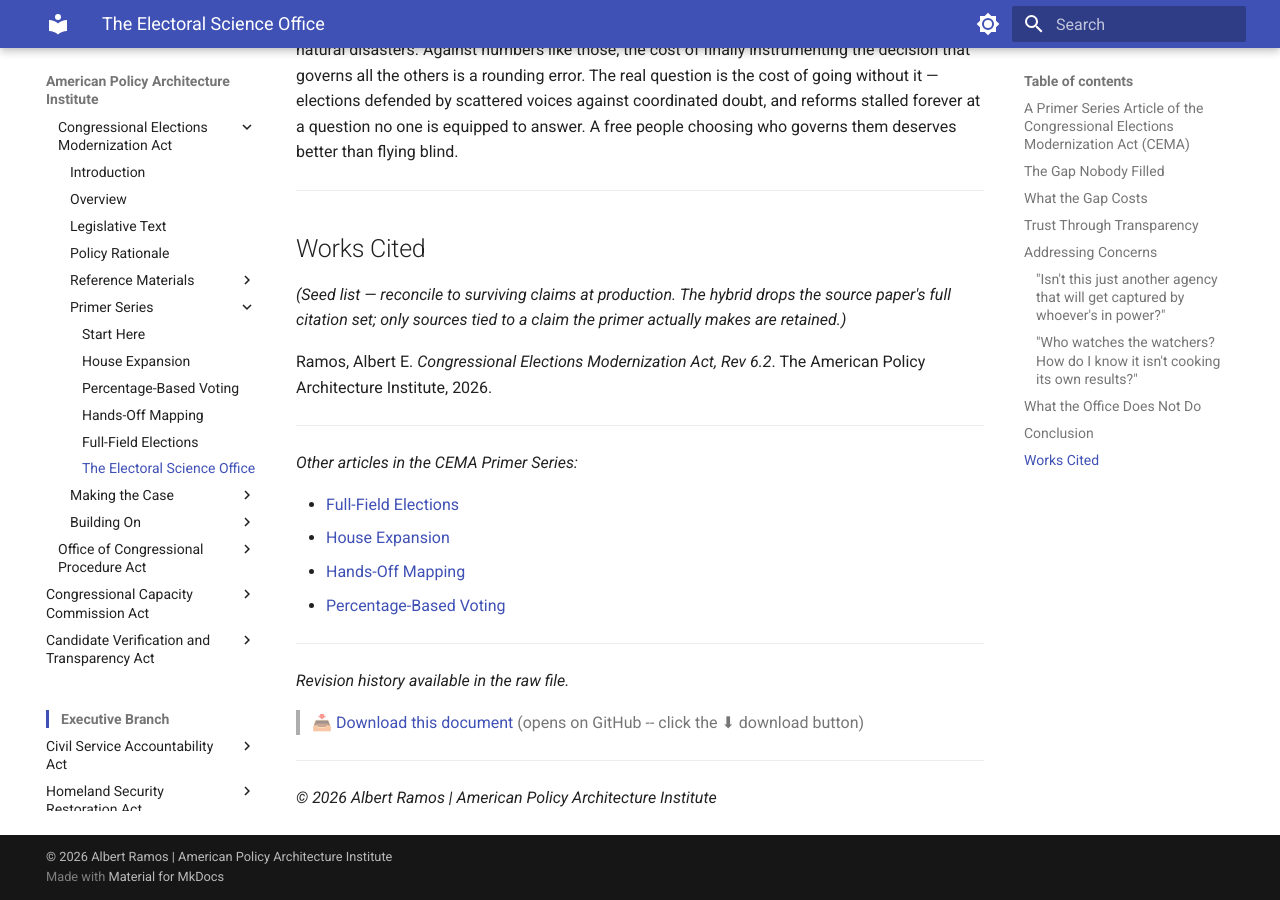
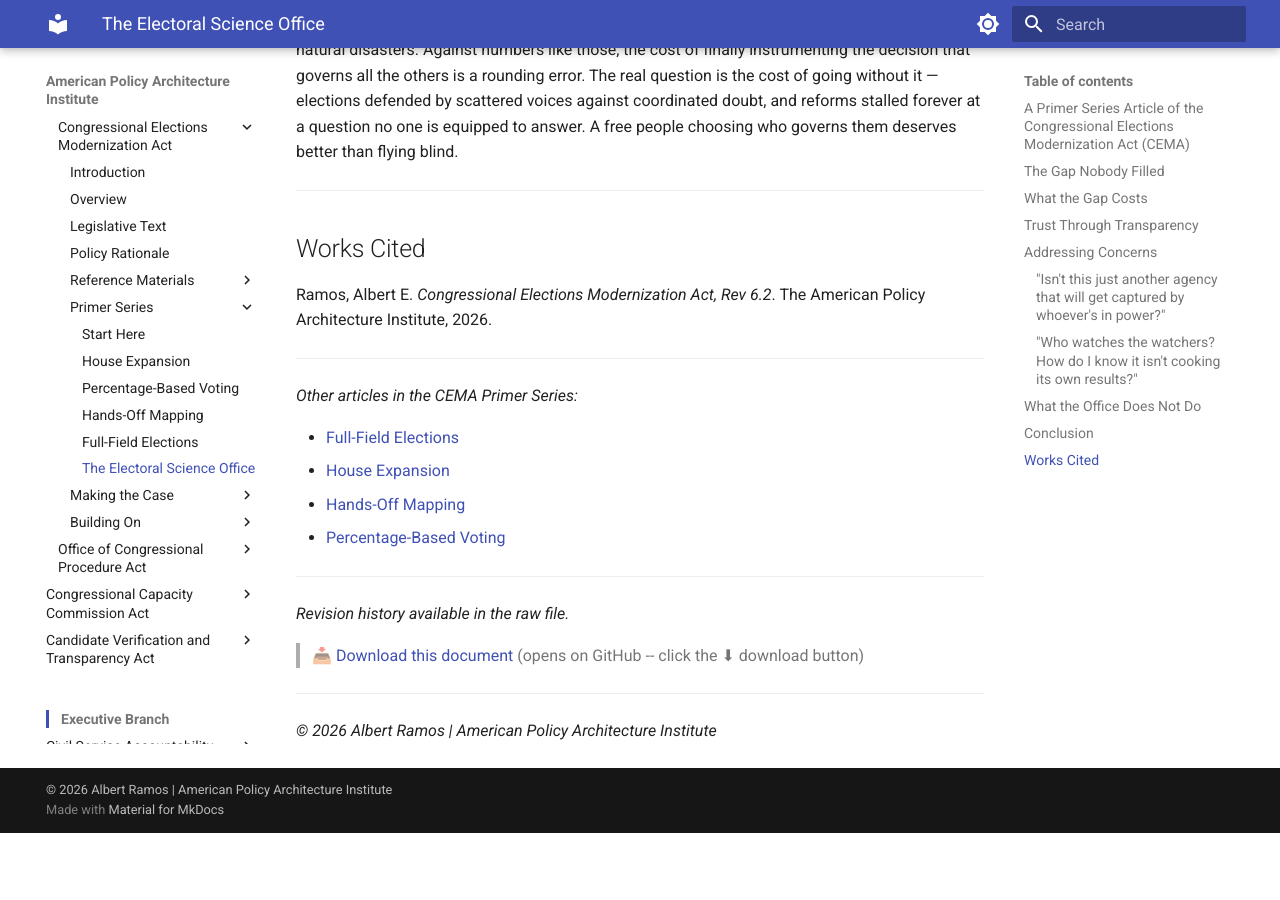
Before and after one commit to albertintech/apai, an MkDocs documentation site: the page built from docs/congress/cmf/cema/the-electoral-science-office.md, in a window 1280 px wide and 900 px high, scrolled down 5958 px. Built offline with MkDocs 1.6.1 and Material for MkDocs 9.7.7, drawn with Linux system fonts in a browser that asks for light colours; after the commit the page ends 6791 px from its top, so only the background shows below that.

Commit message:
Update Works Cited section by removing note
Removed note about reconciling sources in the Works Cited section.

```diff
--- a/docs/congress/cmf/cema/the-electoral-science-office.md
+++ b/docs/congress/cmf/cema/the-electoral-science-office.md
@@ -102,8 +102,6 @@ The price of building that instrument is small by federal standards: roughly $28
 
 ## Works Cited
 
-*(Seed list — reconcile to surviving claims at production. The hybrid drops the source paper's full citation set; only sources tied to a claim the primer actually makes are retained.)*
-
 Ramos, Albert E. *Congressional Elections Modernization Act, Rev 6.2*. The American Policy Architecture Institute, 2026.
 
 ---
```
